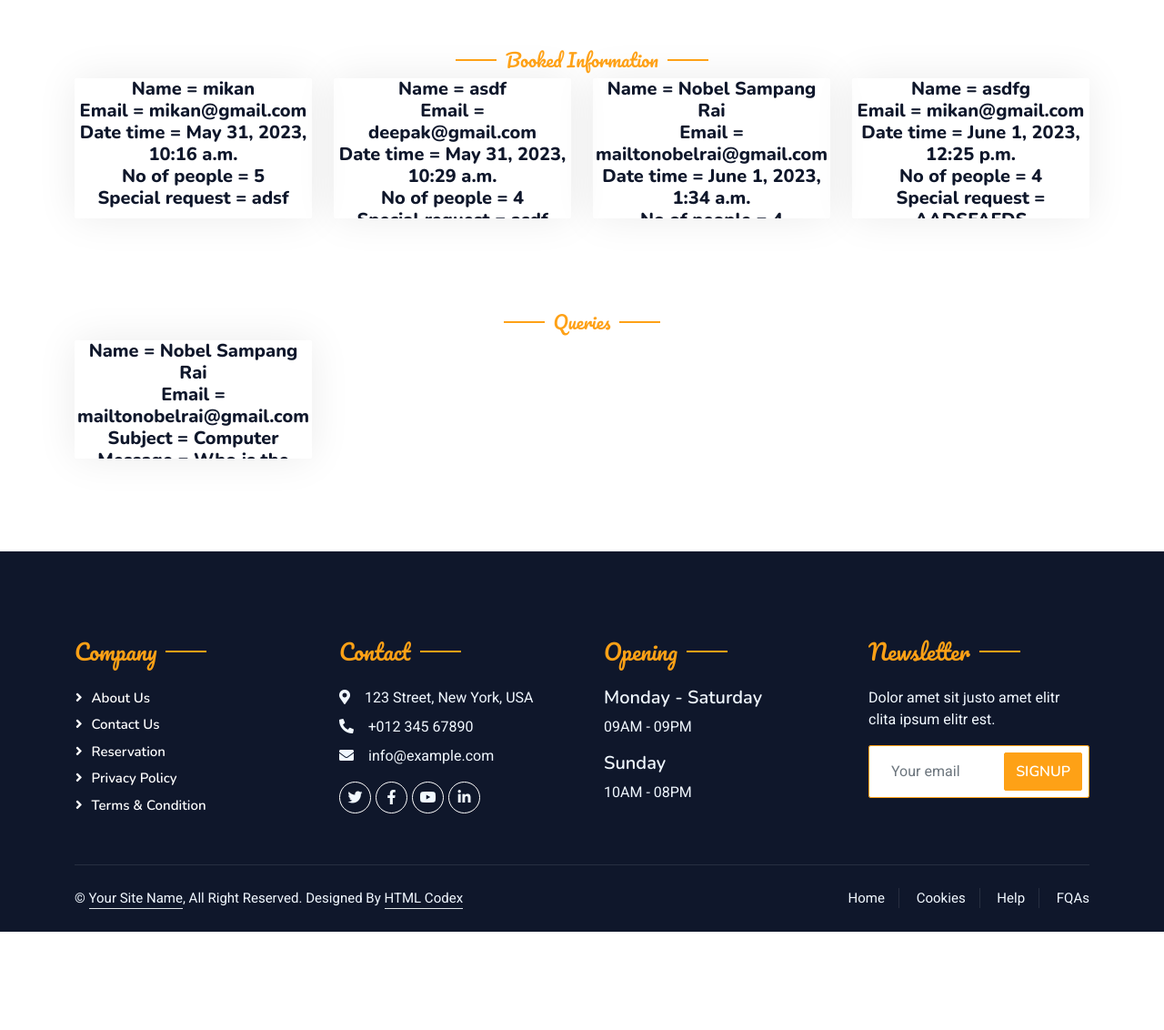
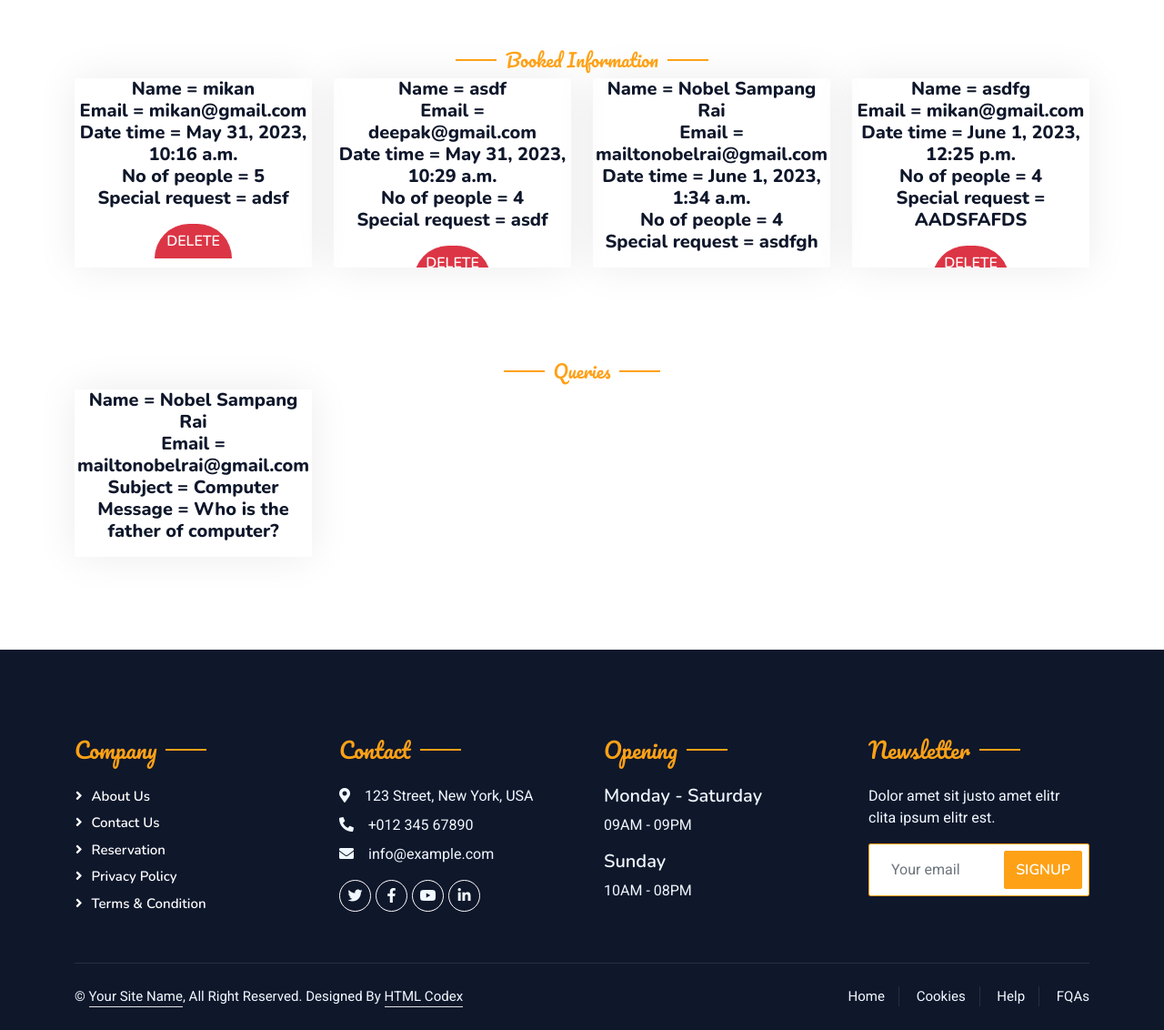
Before and after one commit to nobelrai/Alu, a Django app: page /staff-page/ in a window 1280 px wide. Shown: the part 864-1996 px from the top of the page at 91% size. Before the commit the page ends 1888 px from the top, so only its background shows below. Run offline with Django 3.2, Linux system fonts and the light colour scheme; a user stored in the database is signed in; data comes from the database, SQL or seed files in the repository; both versions use the stored data as it was after the commit; parts of the project's set-up code (start-up, migrations or seed data) failed here and were passed over; some libraries are stand-ins or nearby versions.

Commit message:
added delete part

```diff
--- a/home/urls.py
+++ b/home/urls.py
@@ -1,5 +1,6 @@
 from django.urls import path
-from .views import index, about, booking, menu, service, team, testimonial, contact, staff_page, dining_table, checkout
+from .views import index, about, booking, menu, service, team, testimonial,\
+    contact, staff_page, dining_table, checkout, delete, delete_contact,login_user
 
 urlpatterns=[
     path("dining-table/", dining_table, name="dining_table"),
@@ -12,5 +13,8 @@
     path("contact/", contact, name="contact"),
     path("testimonial/", testimonial, name="testimonial"),
     path("checkout/", checkout, name="checkout"),
+    path("delete/<int:id>/", delete, name="delete"),
+    path("delete-contact/<int:id>/", delete_contact, name="delete_contact"),
+    path('login', login_user, name='login'),
     path("", index, name="index"),
 ]
--- a/home/views.py
+++ b/home/views.py
@@ -80,3 +80,33 @@
 
 def checkout(request):
     return render(request, template_name="checkout.html")
+
+
+def delete(request, id):
+
+    try:
+        booking = Booking.objects.get(id=id)
+    except Booking.DoesNotExist:
+        return redirect('staff_page')
+    context = {
+        "title": "delete", "booking": booking,
+    }
+    if request.method == "POST":
+        Booking.objects.filter(id=id).delete()
+        return redirect('staff_page')
+    return render(request, "delete.html", context)
+
+
+def delete_contact(request, id):
+
+    try:
+        contact = Contact.objects.get(id=id)
+    except Contact.DoesNotExist:
+        return redirect('staff_page')
+    context = {
+        "title": "delete", "contact": contact,
+    }
+    if request.method == "POST":
+        Contact.objects.filter(id=id).delete()
+        return redirect('staff_page')
+    return render(request, "delete-contact.html", context)
--- a/template/staff-page.html
+++ b/template/staff-page.html
@@ -17,6 +17,11 @@
                             <h5 class="mb-0">Date time = {{ booking_info.datetime }}</h5>
                             <h5 class="mb-0">No of people = {{ booking_info.no_of_people }}</h5>
                             <h5 class="mb-0">Special request = {{ booking_info.special_request }}</h5>
+                            <div class="d-flex justify-content-center mt-3">
+                                    <div class="col-12">
+                                        <a href="{% url 'delete' booking_info.id %}" class="btn btn-danger">Delete</a>
+                                    </div>
+                            </div>
                         </div>
                     </div>
                      {% endfor %}
@@ -40,6 +45,11 @@
                             <h5 class="mb-0">Email = {{ contact.email }}</h5>
                             <h5 class="mb-0">Subject = {{ contact.subject }}</h5>
                             <h5 class="mb-0">Message = {{ contact.message }}</h5>
+                            <div class="d-flex justify-content-center mt-3">
+                                    <div class="col-12">
+                                        <a href="{% url 'delete_contact' contact.id %}" class="btn btn-danger">Delete</a>
+                                    </div>
+                            </div>
                         </div>
                     </div>
                      {% endfor %}
```
Also changed, not shown: template/delete-contact.html (added, +10 -0 lines), template/delete.html (+6 -6 lines), db.sqlite3, static/img/potato.webp (added).
